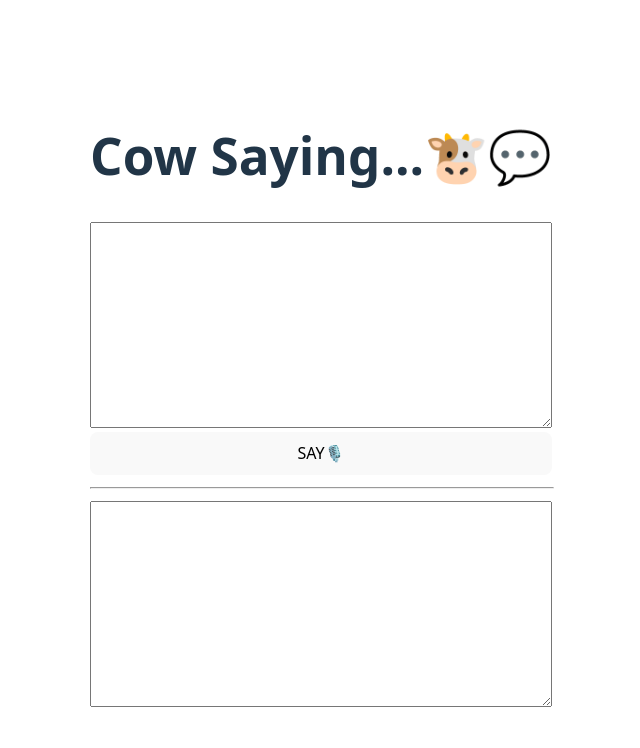
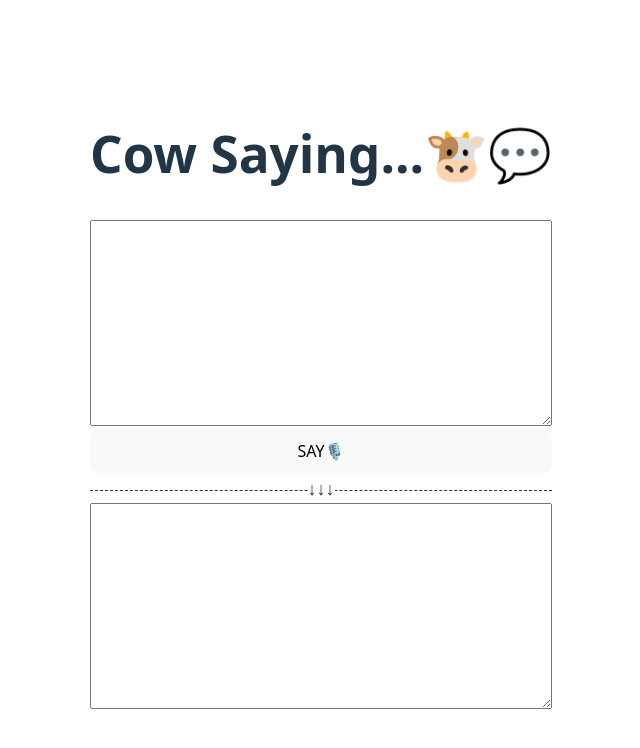
Before and after one commit to manmen-mi/cowsay-web, a Preact app: page / in a window 1280 px wide. Shown: the top 748 px of the page, without its empty margins (319-959 px from the left). Built offline with nearby package versions, Linux system fonts and the light colour scheme.

Commit message:
say style

```diff
--- a/src/app.css
+++ b/src/app.css
@@ -19,4 +19,18 @@
 
 hr {
   width: 100%;
+  color: #333;
+  overflow: visible;
+  text-align: center;
+  height: 5px;
+  border: none;
+  border-bottom: 1px dashed;
+
+  &::after {
+    content: '↓↓↓';
+    font-size: large;
+    background: #fff;
+    position: relative;
+    top: -10px;
+  }
 }
```
